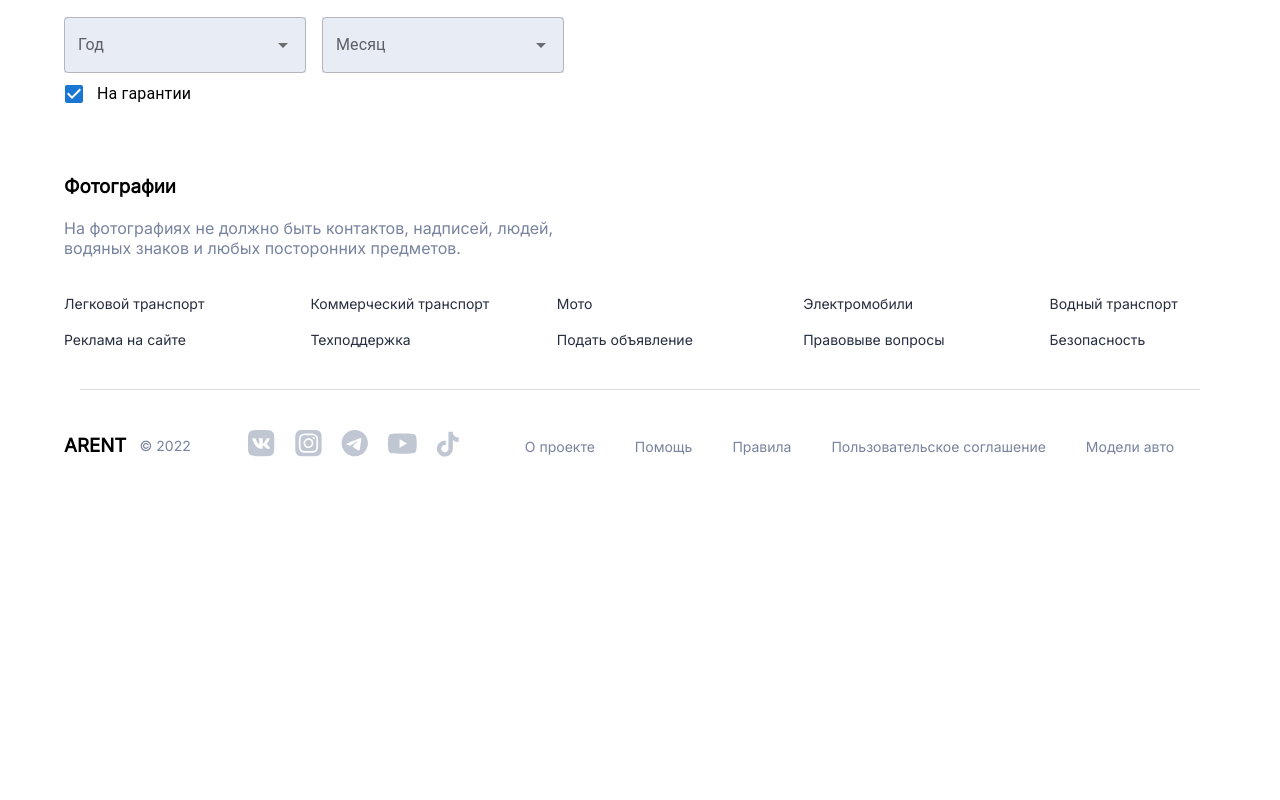
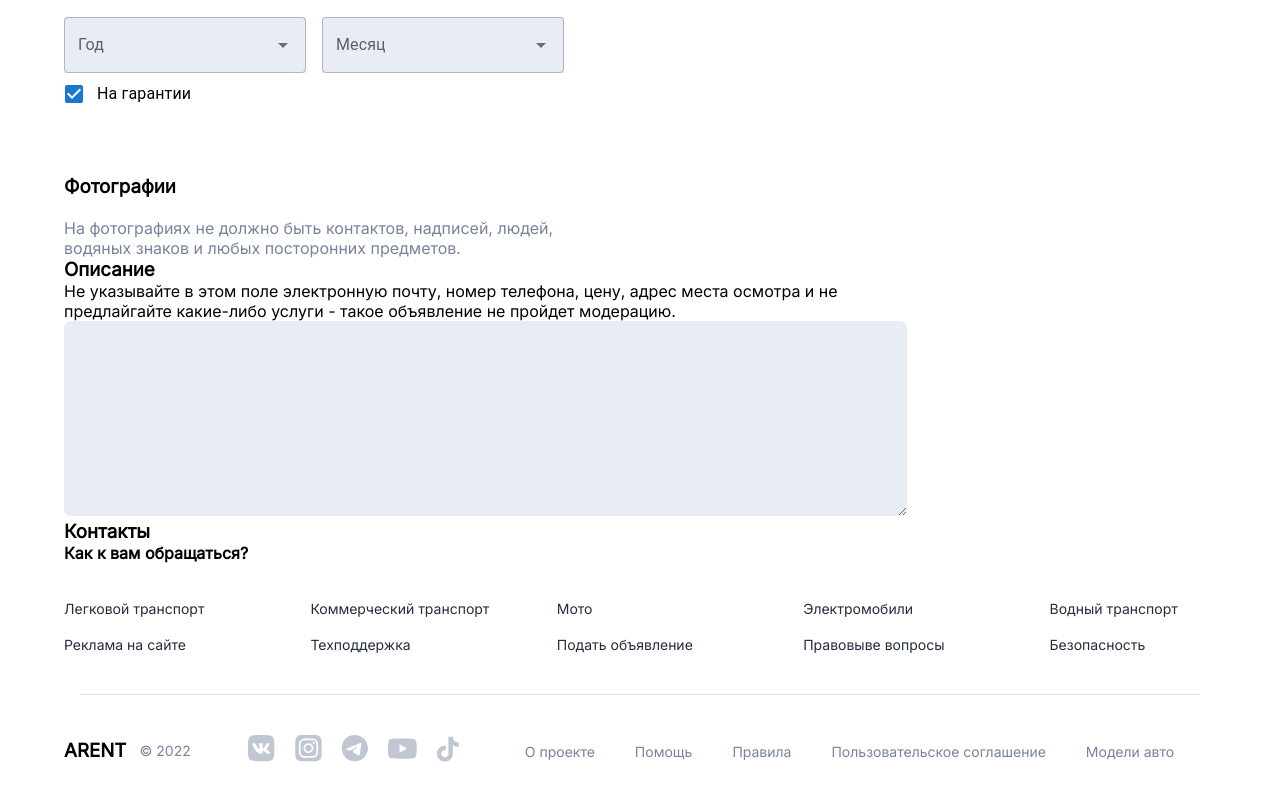
Before and after one commit to gorbatkoff/arent, a React (Create React App) app: page /create in a window 1280 px wide. Shown: the part 3095-3895 px from the top of the page. Before the commit the page ends 3596 px from the top, so only its background shows below. Built offline with nearby package versions, Linux system fonts and the light colour scheme; no server answers; a web font is replaced by a local one.

Commit message:
Add TextArea for adding description to Advert

```diff
--- a/src/components/CreateAdvert/CreateAdvert.jsx
+++ b/src/components/CreateAdvert/CreateAdvert.jsx
@@ -2,7 +2,7 @@ import { React, useState } from 'react';
 import Container from '@mui/material/Container';
 import BreadCrumbs from '../BreadCrumbs/BreadCrumbs';
 import Title from '../Title/Title';
-import { Button } from '@mui/material';
+import { Button, Input, TextareaAutosize } from '@mui/material';
 import TextField from '@mui/material/TextField';
 import IconButton from '@mui/material/IconButton';
 import FormGroup from '@mui/material/FormGroup';
@@ -433,8 +433,30 @@ function CreateAdvert() {
                     <div className={styles['upload-photo']}>
                         <h3>Фотографии</h3>
 
-                        <p style={{color: "#78839E", width: "500px"}}>На фотографиях не должно быть контактов, надписей, людей,
+                        <p style={{ color: "#78839E", width: "500px" }}>На фотографиях не должно быть контактов, надписей, людей,
                             водяных знаков и любых посторонних предметов.</p>
+                    </div>
+
+                    <div className={styles.description}>
+                        <h3>Описание</h3>
+
+                        <p>Не указывайте в этом поле электронную почту, номер телефона, цену, адрес места
+                            осмотра и не предлайгайте какие-либо услуги - такое объявление не пройдет модерацию.</p>
+
+                        {/* <TextField placeholder="Честно опишите достоинства и недостатки своего автомобиля."
+                        sx={{ background: "#E8EDF5", borderRadius: "7px", minHeight: "165px", width: "843px"}}>
+
+                        </TextField> */}
+                        <TextareaAutosize style={{ background: "#E8EDF5", borderRadius: "7px", minHeight: "165px", width: "843px", border: "none", outline: "none", padding: "15px 20px", fontSize: "16px", color: "#595b61"}}>
+
+                        </TextareaAutosize>
+                    </div>
+
+                    <div className={styles.contacts}>
+
+                        <h3>Контакты</h3>
+
+                        <h4>Как к вам обращаться?</h4>
                     </div>
                 </div>
 
```
